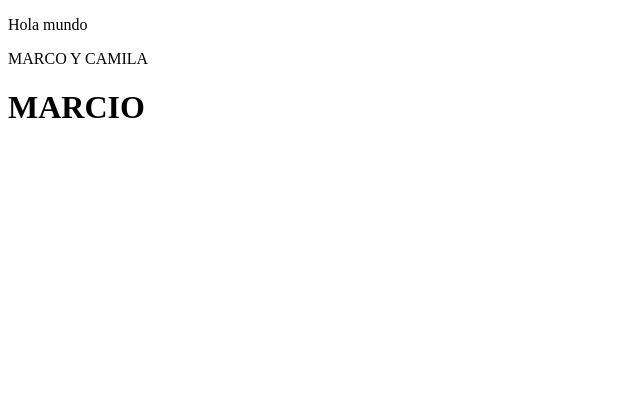
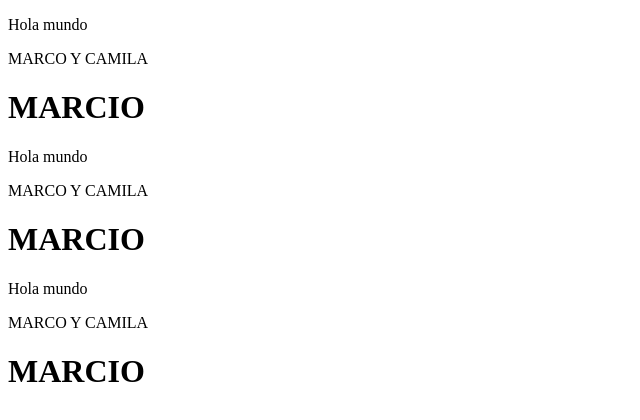
Before and after one commit to Marco-C18/web-clean-co, a plain HTML site: page nosotros.html in a window 1280 px wide. Shown: the whole page, without its empty margins (0-640 px from the left). Drawn offline with Linux system fonts and the light colour scheme.

Commit message:
cmabio 2

```diff
--- a/nosotros.html
+++ b/nosotros.html
@@ -12,6 +12,12 @@
     <p>Hola mundo</p>
     <label for="">MARCO Y CAMILA</label>
     <h1>MARCIO</h1>
+    <p>Hola mundo</p>
+    <label for="">MARCO Y CAMILA</label>
+    <h1>MARCIO</h1>
+    <p>Hola mundo</p>
+    <label for="">MARCO Y CAMILA</label>
+    <h1>MARCIO</h1>
 </body>
 
 </html>
```
